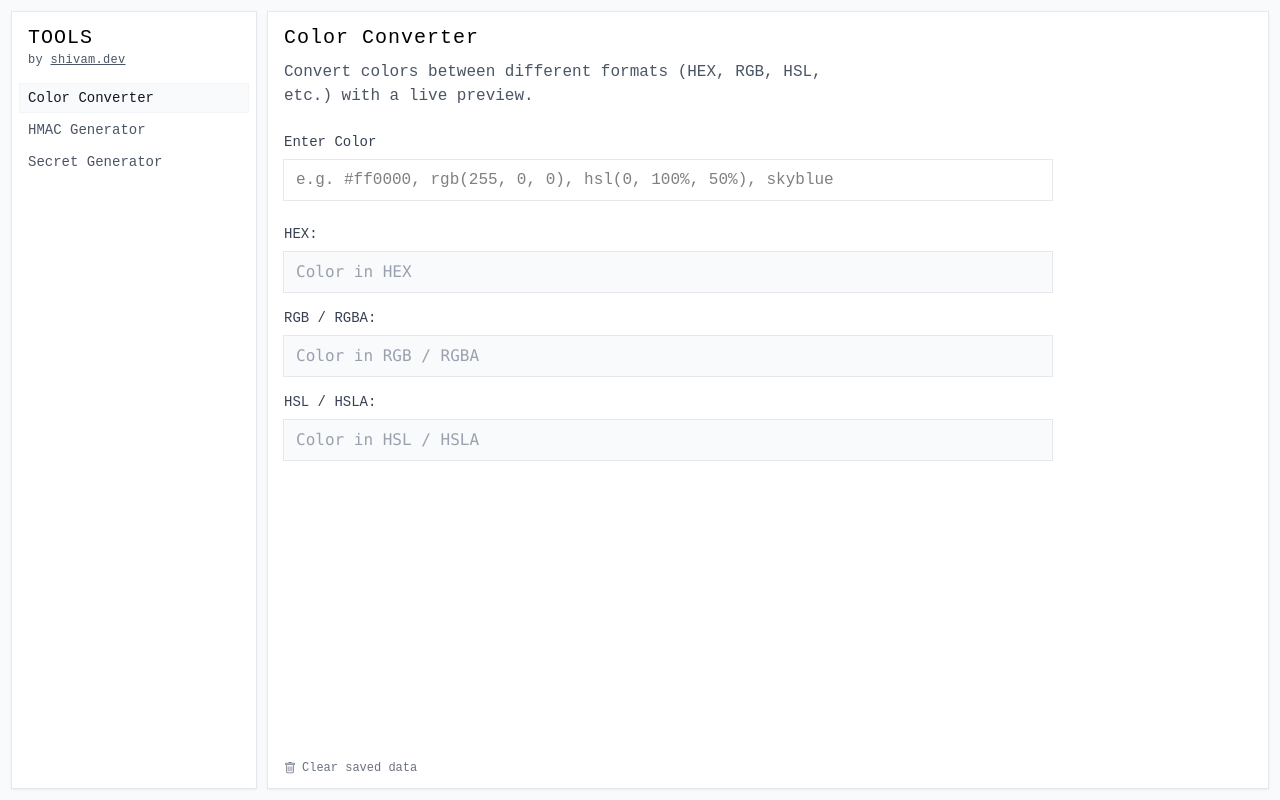
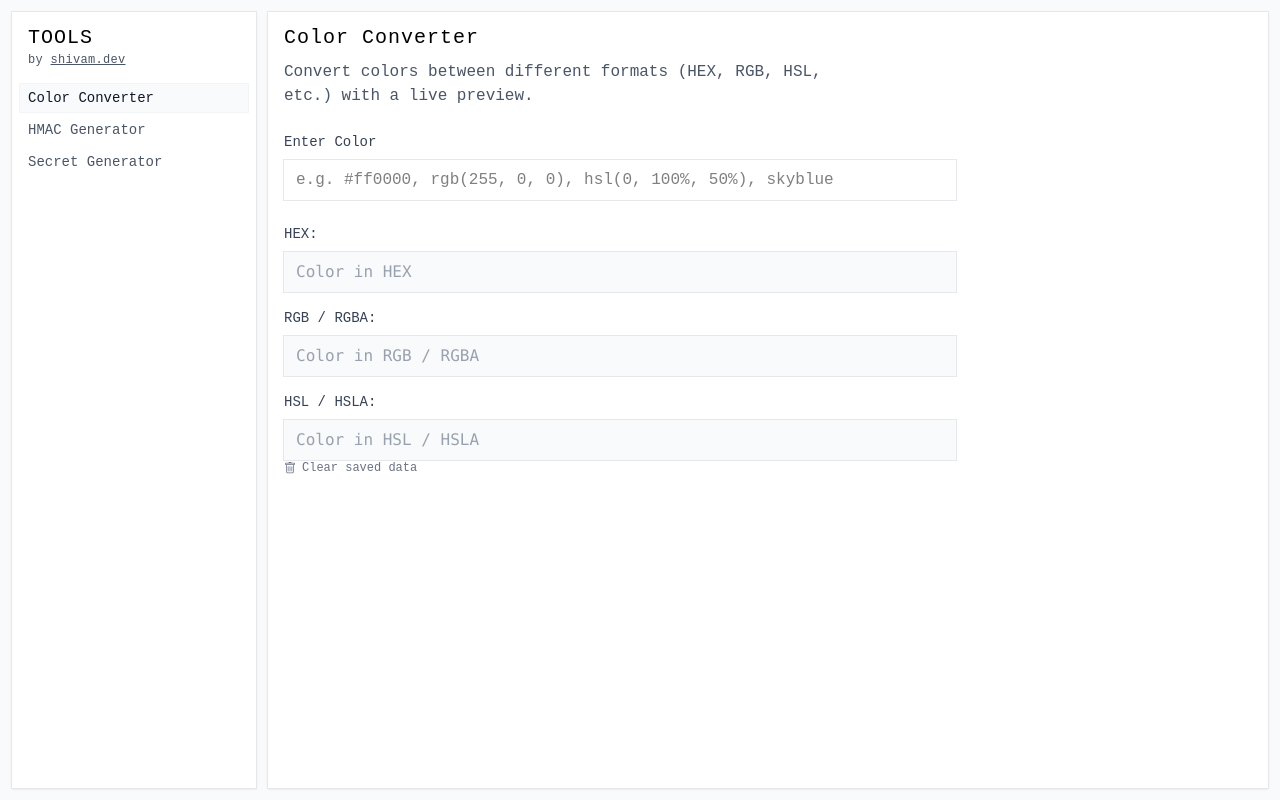
Before and after one commit to scmmishra/tools.shivam.dev, a Vue app: page /color in a window 1280 px wide. Built offline with nearby package versions, Linux system fonts and the light colour scheme.

Commit message:
fix: layout size

```diff
--- a/src/components/ToolLayout.vue
+++ b/src/components/ToolLayout.vue
@@ -24,7 +24,7 @@ const clearCache = () => {
 </script>
 
 <template>
-  <div class="max-w-3xl flex flex-col h-full gap-6 justify-between">
+  <div class="max-w-2xl lex flex-col h-full gap-6 justify-between">
     <section class="space-y-6 flex-grow">
       <div>
         <h1 class="text-xl font-medium tracking-wider truncate">
```
